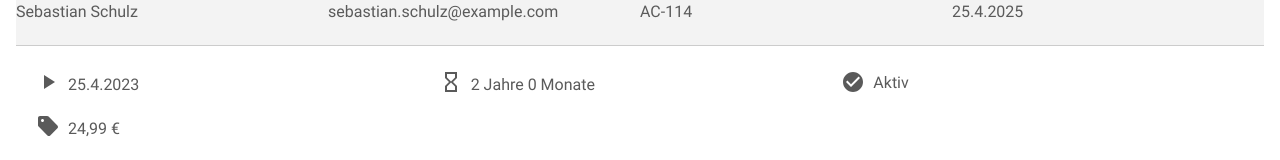
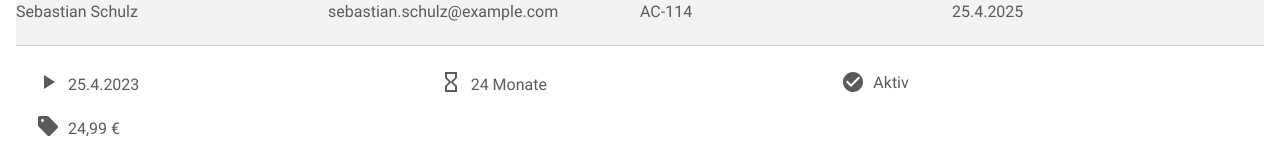
Before and after one commit to claraw-19/plus, a Next.js app: page / in a window 1280 px wide. Both pictures are taken after a click on the button 640 px from the left and 529 px from the top of the page. Shown: the part 517-677 px from the top of the page. Built offline with nearby package versions, Linux system fonts and the light colour scheme.

Commit message:
change runtime in months only

```diff
--- a/components/Plus/UserDetails.jsx
+++ b/components/Plus/UserDetails.jsx
@@ -54,13 +54,10 @@ export default function UserDetails({ user }) {
 
   const calcCostumerLifetime = (startDate, endDate) => {
     const start = new Date(startDate);
+    const end = new Date(endDate);
     let yearsDiff = endDate.getFullYear() - start.getFullYear();
     let monthsDiff = endDate.getMonth() - start.getMonth();
-    if (monthsDiff < 0) {
-      yearsDiff -= 1;
-      monthsDiff += 12;
-    }
-    return { years: yearsDiff, months: monthsDiff };
+    return yearsDiff * 12 + monthsDiff;
   };
 
   return (
@@ -99,7 +96,7 @@ export default function UserDetails({ user }) {
             <Styled.HoverEffect $description="Laufzeit">
               <HourglassEmptyIcon />
             </Styled.HoverEffect>
-            {`${calcCostumerLifetime(user.date, endDate).years} Jahre ${calcCostumerLifetime(user.date, endDate).months} Monate`}
+            {`${calcCostumerLifetime(user.date, endDate)} Monate`}
           </Styled.IconTextWrapper>
         </Styled.IconTextWrapper>
       </Styled.DetailsData>
```
